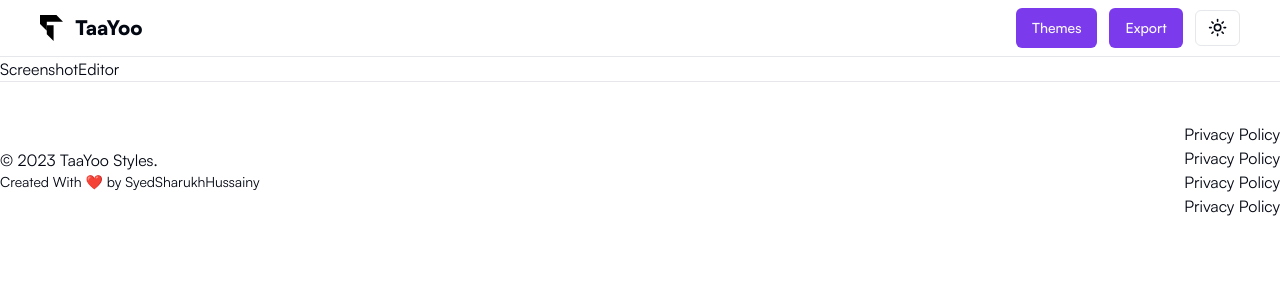
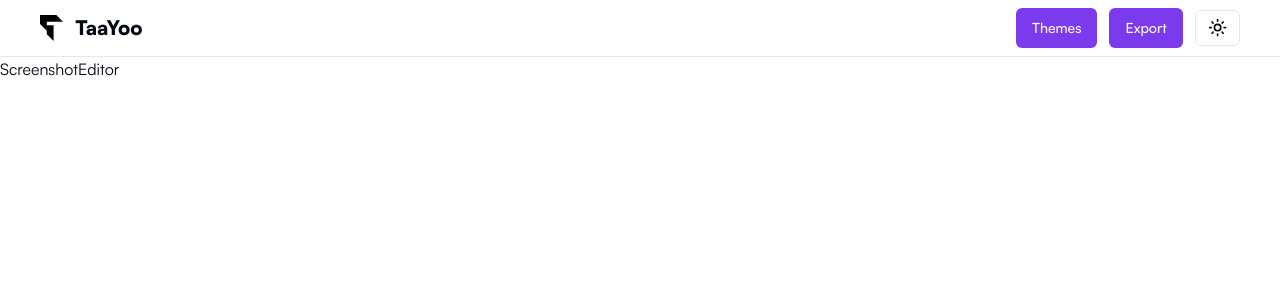
Before and after one commit to syed-sharukh-hussainy/taayoo-styles, a Next.js app: page /screenshot-editor in a window 1280 px wide. Shown: the top 300 px of the page. Built offline with nearby package versions, Linux system fonts and the light colour scheme.

Commit message:
add footer and modify design

```diff
--- a/app/(landing)/page.tsx
+++ b/app/(landing)/page.tsx
@@ -2,14 +2,18 @@ import HeroSection from './components/hero-section';
 import EditorImage from './components/editor-image';
 import FeaturesSections from './components/features-section';
 import ThemesSection from './components/themes-section';
+import Footer from '@/components/footer';
 
 export default function Home() {
   return (
+    <>
       <main>
         <HeroSection />
         <EditorImage />
         <FeaturesSections />
         <ThemesSection />
       </main>
+      <Footer />
+    </>
   );
 }
--- a/app/layout.tsx
+++ b/app/layout.tsx
@@ -56,7 +56,6 @@ export default function RootLayout({
         <ThemeProvider attribute="class" defaultTheme="system" enableSystem>
           <Navbar />
           <main>{children}</main>
-          <Footer />
         </ThemeProvider>
       </body>
     </html>
--- a/components/footer.tsx
+++ b/components/footer.tsx
@@ -1,19 +1,37 @@
 import Link from 'next/link';
 import React from 'react';
+import TaaYooLogo from './taayoo-logo';
 
 const Footer = () => {
   return (
-    <footer className="border-t py-10">
-      <div className="max-w-7xl mx-auto flex items-center justify-between">
-        <div>
-          <p>&copy; 2023 TaaYoo Styles.</p>
-          <p className="text-sm">Created With ❤️ by SyedSharukhHussainy</p>
+    <footer className="border-t">
+      <div className="max-w-7xl mx-auto flex justify-between py-10">
+        <div className="flex flex-col items-start justify-center gap-5">
+          <Link href="/" className="flex items-center gap-3">
+            <TaaYooLogo />
+            <p className="text-lg font-black">TaaYoo Styles</p>
+          </Link>
+          <p className="max-w-sm text-sm">
+            Create and beautify your code snippets, turning them into
+            eye-catching code showcases.
+          </p>
         </div>
         <div className="flex flex-col">
-          <Link href="/">Privacy Policy</Link>
-          <Link href="/">Privacy Policy</Link>
-          <Link href="/">Privacy Policy</Link>
-          <Link href="/">Privacy Policy</Link>
+          <p className="text-lg font-bold mb-3">Legal</p>
+          <Link href="/" className="text-sm">
+            Terms & Conditions
+          </Link>
+          <Link href="/" className="text-sm">
+            Privacy Policy
+          </Link>
+        </div>
+      </div>
+      <div className=" text-sm py-6  bg-muted">
+        <div className="max-w-7xl mx-auto flex items-center justify-between">
+          <p>&copy; 2023. TaaYoo Styles. All Rights Reserved.</p>
+          <p className="text-sm text-center">
+            Created With ❤️ by SyedSharukhHussainy
+          </p>
         </div>
       </div>
     </footer>
--- a/components/navbar.tsx
+++ b/components/navbar.tsx
@@ -12,17 +12,17 @@ import { useEffect, useState } from 'react';
 
 const Navbar = () => {
   const pathName = usePathname();
-  const [themes, setThemes] = useState('');
+  // const [themes, setThemes] = useState('');
 
-  const { theme, systemTheme } = useTheme();
+  // const { theme, systemTheme } = useTheme();
 
-  useEffect(() => {
-    const selectedTheme =
-      theme === 'dark' || theme === 'light' ? theme : systemTheme;
-    if (selectedTheme) {
-      setThemes(selectedTheme);
-    }
-  }, [theme, systemTheme]);
+  // useEffect(() => {
+  //   const selectedTheme =
+  //     theme === 'dark' || theme === 'light' ? theme : systemTheme;
+  //   if (selectedTheme) {
+  //     setThemes(selectedTheme);
+  //   }
+  // }, [theme, systemTheme]);
   const NavButtons =
     pathName === '/' ? (
       <li>
@@ -44,10 +44,10 @@ const Navbar = () => {
   return (
     <header className="w-full border-b px-10 z-50">
       <nav className="h-14 flex justify-between items-center">
-        <div className="flex items-center gap-3">
-          <TaaYooLogo themeColor={themes} />
+        <Link href="/" className="flex items-center gap-3">
+          <TaaYooLogo />
           <h1 className="font-black text-xl">TaaYoo</h1>
-        </div>
+        </Link>
         <ul className="flex items-center gap-3">
           {NavButtons}
           <li>
--- a/components/taayoo-logo.tsx
+++ b/components/taayoo-logo.tsx
@@ -1,5 +1,20 @@
-const TaaYooLogo = ({ themeColor }: { themeColor: string | undefined }) => {
-  const color = themeColor === 'light' ? 'black' : 'white';
+'use client';
+import { useTheme } from 'next-themes';
+import { useEffect, useState } from 'react';
+
+const TaaYooLogo = () => {
+  const [themes, setThemes] = useState('');
+
+  const { theme, systemTheme } = useTheme();
+  useEffect(() => {
+    const selectedTheme =
+      theme === 'dark' || theme === 'light' ? theme : systemTheme;
+    if (selectedTheme) {
+      setThemes(selectedTheme);
+    }
+  }, [theme, systemTheme]);
+
+  const color = themes === 'light' ? 'black' : 'white';
   return (
     <svg
       height="26"
```
Lines whose indentation alone changed are shown as unchanged.
